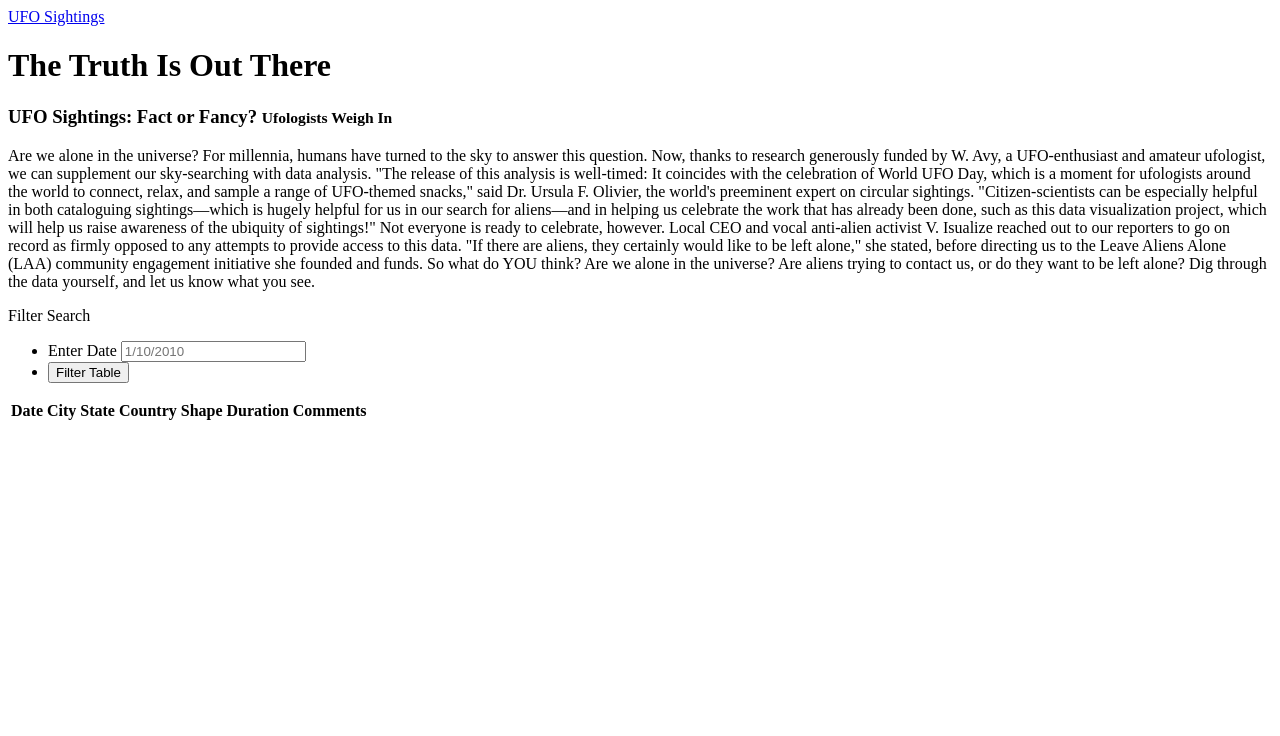
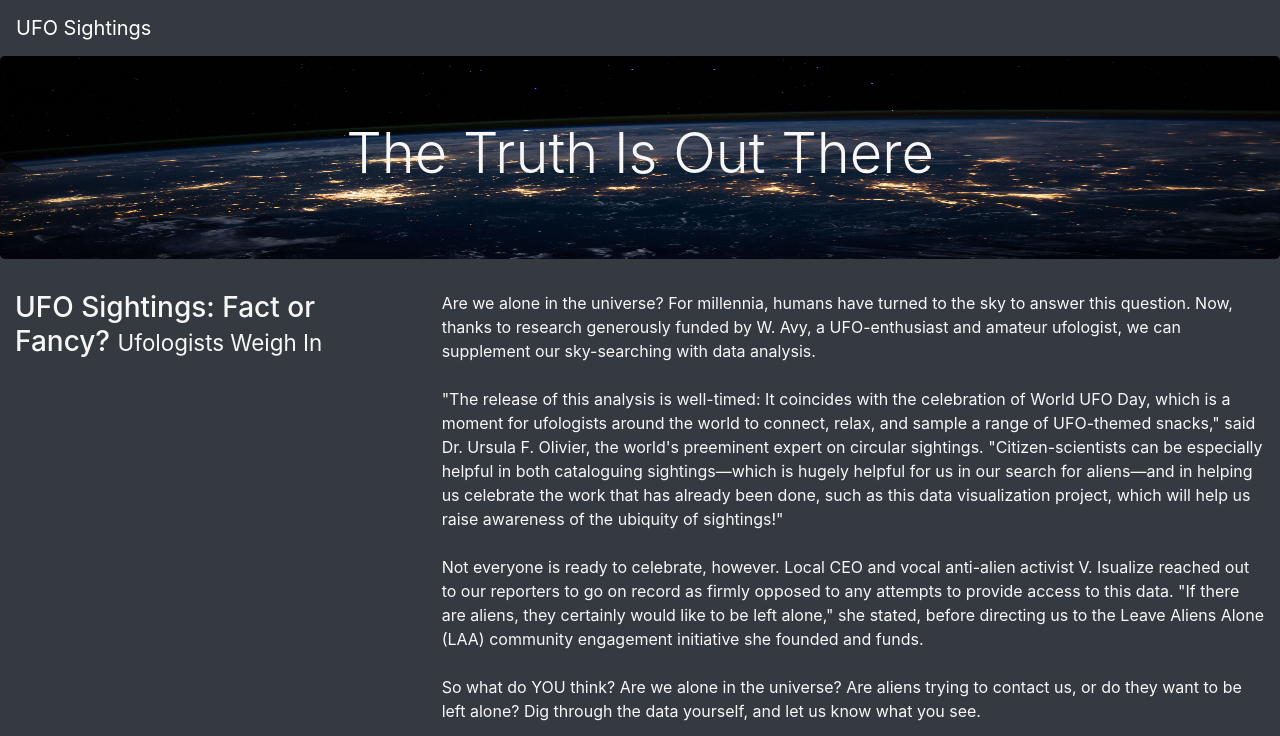
Before and after one commit to MDaily7/UFOs, a plain HTML site: page index.html in a window 1280 px wide. Shown: the top 736 px of the page. Drawn offline with nearby package versions, Linux system fonts and the light colour scheme.

Commit message:
css styling added as well as additional bootstrap styling

```diff
--- a/index.html
+++ b/index.html
@@ -6,21 +6,20 @@
     <meta name="viewport" content="width=device-width, initial-scale=1.0">
     <title>Document</title>
     <link
-        rel ='sheetstyle'
+      rel="stylesheet"
       href="https://maxcdn.bootstrapcdn.com/bootstrap/4.0.0/css/bootstrap.min.css"
       integrity="sha384-Gn5384xqQ1aoWXA+058RXPxPg6fy4IWvTNh0E263XmFcJlSAwiGgFAW/dAiS6JXm"
-        crossorigin="anonymous">
-    <link
-        rel="stylesheet"
-        href="static/css/style.css">
+      crossorigin="anonymous"
+    />
+    <link rel="stylesheet" href="static/css/style.css">
 </head>
-<body>
+<body class="bg-dark">
     <div class="wrapper">
-        <nav class="navbar navbar-expand-lg">
+        <nav class="navbar navbar-dark bg-dark navbar-expand-lg">
             <a class="navbar-brand" href="index.html">UFO Sightings</a>
         </nav>
         <div class="jumbotron">
-            <h1>The Truth Is Out There</h1>
+            <h1 class="display-4">The Truth Is Out There</h1>
         </div>
         <div class="container-fluid">
             <div class="row">
@@ -28,13 +27,8 @@
                     <h3>UFO Sightings: Fact or Fancy? <small>Ufologists Weigh In</small></h3>
                 </div>
                 <div class="col-md-8">
-                        <p> Are we alone in the universe? For millennia, humans have turned to the sky to answer this question. Now, thanks to research generously funded by W. Avy, a UFO-enthusiast and amateur ufologist, we can supplement our sky-searching with data analysis.
+                    <p> Are we alone in the universe? For millennia, humans have turned to the sky to answer this question. Now, thanks to research generously funded by W. Avy, a UFO-enthusiast and amateur ufologist, we can supplement our sky-searching with data analysis.<br><br>"The release of this analysis is well-timed: It coincides with the celebration of World UFO Day, which is a moment for ufologists around the world to connect, relax, and sample a range of UFO-themed snacks," said Dr. Ursula F. Olivier, the world's preeminent expert on circular sightings. "Citizen-scientists can be especially helpful in both cataloguing sightings—which is hugely helpful for us in our search for aliens—and in helping us celebrate the work that has already been done, such as this data visualization project, which will help us raise awareness of the ubiquity of sightings!"<br><br>Not everyone is ready to celebrate, however. Local CEO and vocal anti-alien activist V. Isualize reached out to our reporters to go on record as firmly opposed to any attempts to provide access to this data. "If there are aliens, they certainly would like to be left alone," she stated, before directing us to the Leave Aliens Alone (LAA) community engagement initiative she founded and funds.<br><br>So what do YOU think? Are we alone in the universe? Are aliens trying to contact us, or do they want to be left alone? Dig through the data yourself, and let us know what you see.
 
-                         "The release of this analysis is well-timed: It coincides with the celebration of World UFO Day, which is a moment for ufologists around the world to connect, relax, and sample a range of UFO-themed snacks," said Dr. Ursula F. Olivier, the world's preeminent expert on circular sightings. "Citizen-scientists can be especially helpful in both cataloguing sightings—which is hugely helpful for us in our search for aliens—and in helping us celebrate the work that has already been done, such as this data visualization project, which will help us raise awareness of the ubiquity of sightings!"
-
-                          Not everyone is ready to celebrate, however. Local CEO and vocal anti-alien activist V. Isualize reached out to our reporters to go on record as firmly opposed to any attempts to provide access to this data. "If there are aliens, they certainly would like to be left alone," she stated, before directing us to the Leave Aliens Alone (LAA) community engagement initiative she founded and funds.
-
-                         So what do YOU think? Are we alone in the universe? Are aliens trying to contact us, or do they want to be left alone? Dig through the data yourself, and let us know what you see.
                     </p>
 
                 </div>
@@ -43,19 +37,20 @@
         <div class="container-fluid">
             <div class="row">
                 <div class="col-md-3">
-                    <form>
+                    <form class="bg-dark">
                         <p>Filter Search</p>
-                    </form>
-                    <ul class="list-group">
-                        <li class="list-group-item">
+
+                        <ul class="list-group bg-dark">
+                            <li class="list-group-item bg-dark">
                                 <label for="date">Enter Date</label>
                                 <input type="text" placeholder="1/10/2010" id="datetime">
                             </li>
-                        <li class="list-group-item">
-                            <button id="filter-btn" type="button" class="btn btn-default">Filter Table</button>
+                            <li class="list-group-item bg-dark">
+                                <button id="filter-btn" type="button" class="btn btn-dark">Filter Table</button>
 
                             </li>
                         </ul>
+                    </form>
                 </div>
                 <div class="col-md-9">
                     <table class="table table-striped">
@@ -76,5 +71,8 @@
             </div>
         </div>
     </div>
+    <script src="https://cdnjs.cloudflare.com/ajax/libs/d3/4.11.0/d3.js"></script>
+    <script src="static/js/data.js"></script>
+    <script src="static/js/app.js"></script>
 </body>
 </html>
--- a/static/css/style.css
+++ b/static/css/style.css
@@ -0,0 +1,10 @@
+body {
+
+    color:#f7f7f7;
+}
+
+.jumbotron {
+    background-image: url('../images/nasa.jpg');
+    background-size: 100% 100%;
+    text-align: center;
+}
--- a/js/app.js
+++ b/static/js/app.js
@@ -20,9 +20,10 @@ function handleClick() {
   let filteredData = tableData;
   if (date) {
     filteredData = filteredData.filter(row => row.datetime === date);
-  }
+  };
   buildTable(filteredData);
-}
+};
+
 d3.selectAll('#filter-btn').on('click', handleClick);
 
 buildTable(tableData);
```
Also changed, not shown: static/images/nasa.jpg (added), static/js/data.js (renamed from js/data.js). Lines whose indentation alone changed are shown as unchanged.
